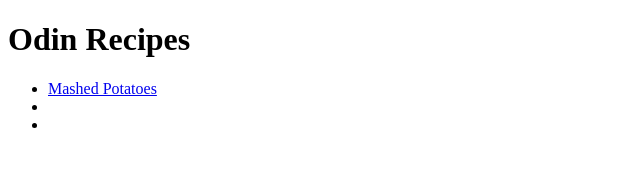
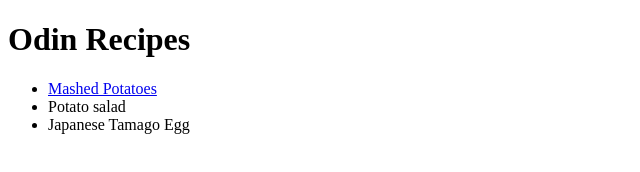
Before and after one commit to AsKnoxx/odin-recipes, a plain HTML site: page index.html in a window 1280 px wide. Shown: the whole page, without its empty margins (0-640 px from the left). Drawn offline with Linux system fonts and the light colour scheme.

Commit message:
Add two recipe items to the list

```diff
--- a/index.html
+++ b/index.html
@@ -8,8 +8,8 @@
             <h1>Odin Recipes</h1>
             <ul>
                 <li><a href="./recipes/mashed-potatoes.html" target="_self">Mashed Potatoes</a></li>
-                <li></li>
-                <li></li>
+                <li>Potato salad</li>
+                <li>Japanese Tamago Egg</li>
             </ul>
         </body>
     </head>
```
